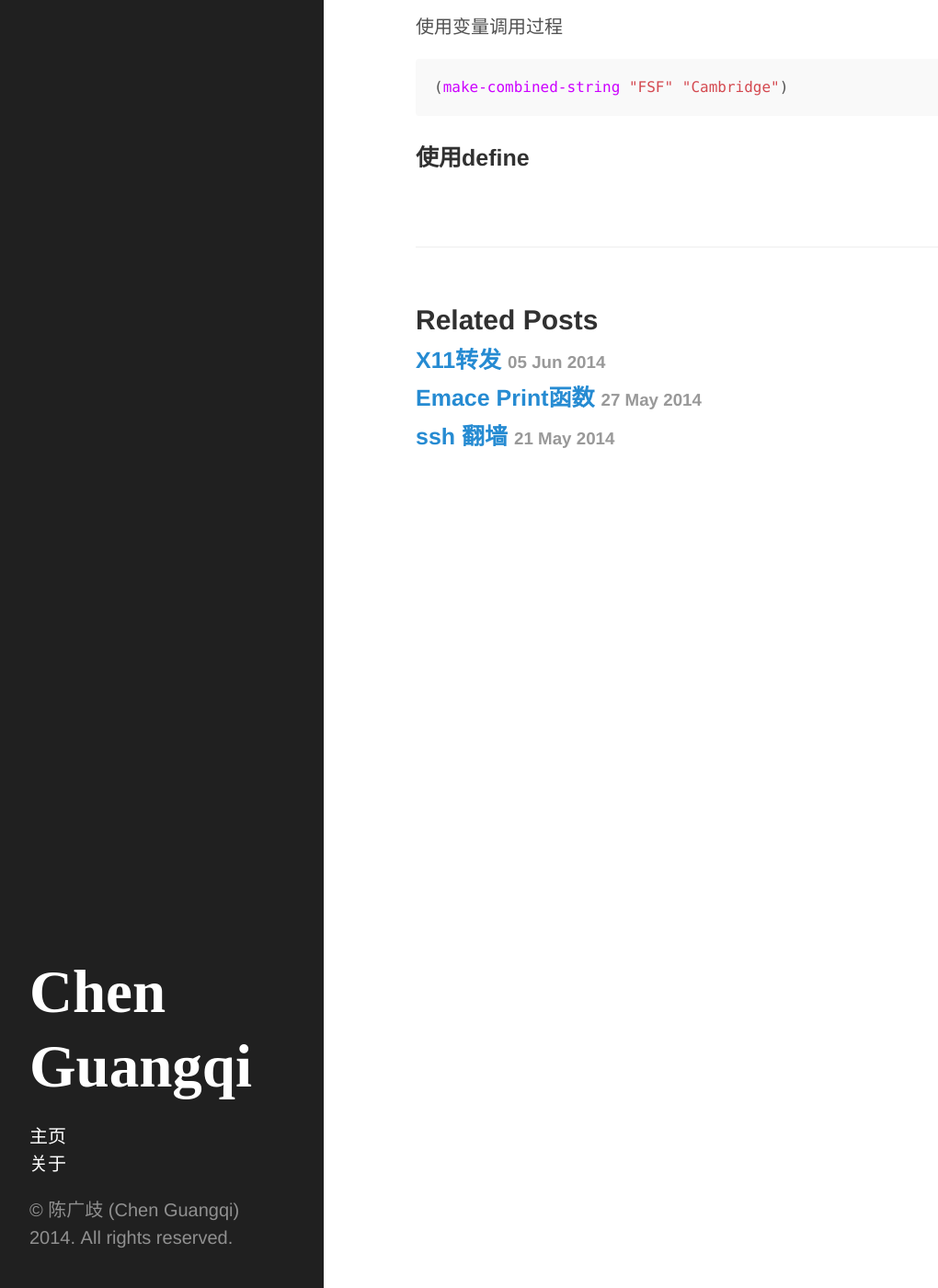
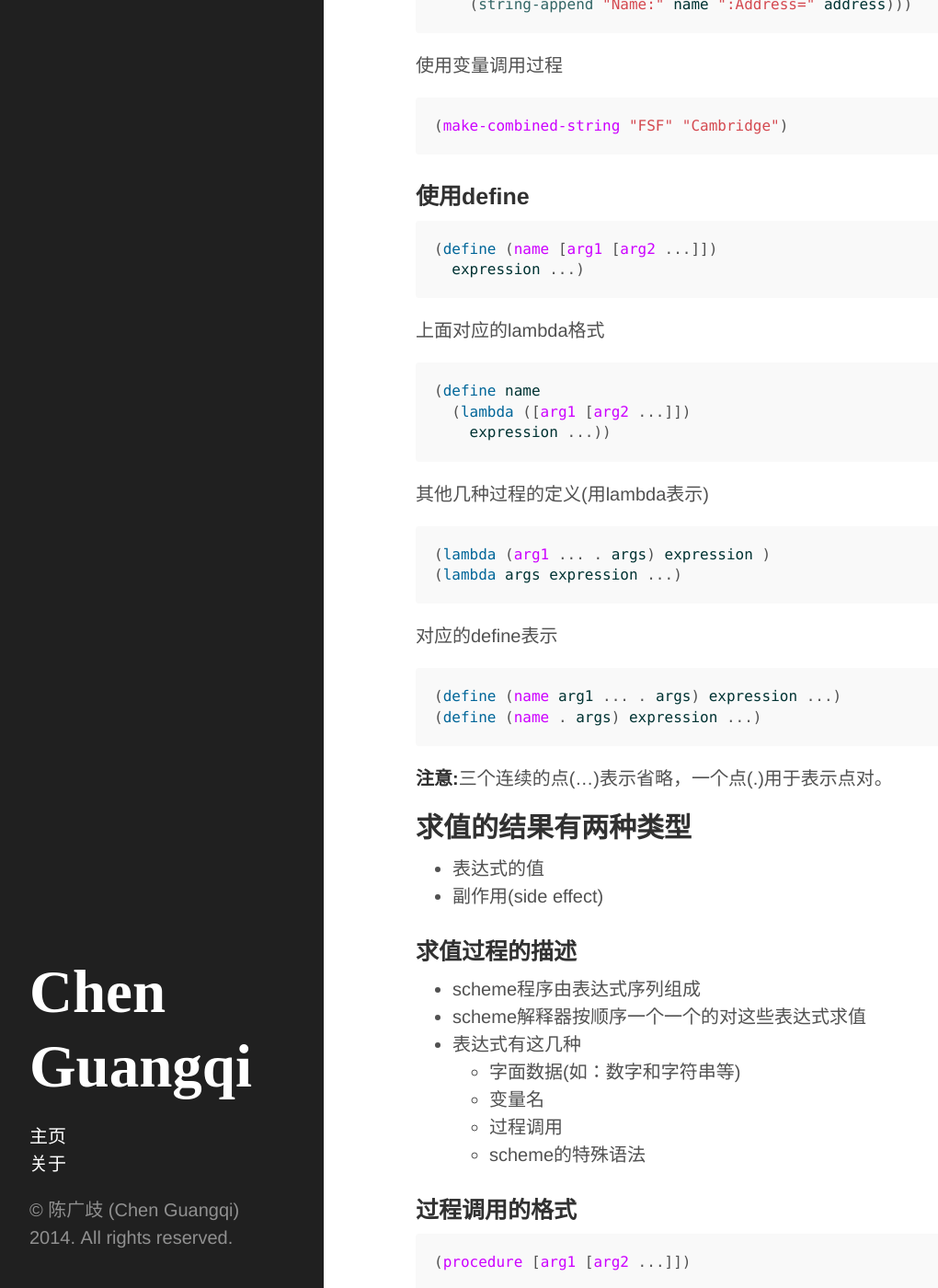
Before and after one commit to chenguangqi/chenguangqi.github.io, a Jekyll site: the page built from _posts/2014-06-19-guile-get-start.md, in a window 1280 px wide and 1400 px high, scrolled down 1656 px. Shown: the whole window at 92% size, without its empty margins (8-1028 px from the left). Built offline with Jekyll 4.4.1, drawn with Linux system fonts in a browser that asks for light colours; Markdown is read by kramdown in place of the engine named in the settings; some of the changed text lies outside the part shown.

Commit message:
update 2014-06-19-guile-get-start.md

````diff
--- a/_posts/2014-06-19-guile-get-start.md
+++ b/_posts/2014-06-19-guile-get-start.md
@@ -2,6 +2,8 @@
 layout: post
 title: Guile 入门
 ---
+
+***
 
 ## 基本类型
 
@@ -73,3 +75,105 @@ title: Guile 入门
 ```
 
 ### 使用define
+
+```scheme
+(define (name [arg1 [arg2 ...]])
+  expression ...)
+```
+
+上面对应的lambda格式
+
+```scheme
+(define name
+  (lambda ([arg1 [arg2 ...]])
+    expression ...))
+```
+
+其他几种过程的定义(用lambda表示)
+
+```scheme
+(lambda (arg1 ... . args) expression )
+(lambda args expression ...)
+```
+
+对应的define表示
+
+```scheme
+(define (name arg1 ... . args) expression ...)
+(define (name . args) expression ...)
+```
+
+**注意:**三个连续的点(...)表示省略，一个点(.)用于表示点对。
+
+## 求值的结果有两种类型
+
+* 表达式的值
+* 副作用(side effect)
+
+### 求值过程的描述
+
+* scheme程序由表达式序列组成
+* scheme解释器按顺序一个一个的对这些表达式求值
+* 表达式有这几种
+    * 字面数据(如：数字和字符串等)
+    * 变量名
+    * 过程调用
+    * scheme的特殊语法
+
+### 过程调用的格式
+
+```scheme
+(procedure [arg1 [arg2 ...]])
+```
+
+其中`procedure`表达式的求值结果值必须是一个过程。
+
+### 对过程调用的求值处理
+
+* 分别对表达式`procedure`,`arg1`,`arg2`求值。
+* 以`procedure`表达式的值为过程，以`arg1`,`arg2`等表达式的值为参数，进行调用。
+
+## 尾递归(tail recursive)
+
+不消耗stack空间和其他资源，可以进大数据和长时间计算。
+
+例子:
+
+```scheme
+(define (foo n)
+  (diplay n)
+  (newline)
+  (foo (1+ n)))
+```
+
+另一个例子:
+
+```scheme
+(define (my-last lst)
+  (if (null? (cdr lst))
+      (car lst)
+	  (my-last (cdr lst))))
+```
+
+实现正确尾递归的位置
+
+* `and`的最后一个表达式
+* `begin`的最后一个表达式
+* `case`的最后一个表达式
+* `cond`的最后一个表达式
+* `do`的最后一个表达式
+* `if`的then或else表达式
+* `lambda`的最后一个表达式
+* `let, let* letrec, let-syntax, letrec-syntax`body部分的最后一个表达式
+* `or`的最后一个表达式
+
+下面的核心函数是尾递归实现
+
+* apply
+* call-with-current-continuation
+* call-with-values
+* eval
+* string-any, string-every
+
+***
+未完待续...
````
Also changed, not shown: _posts/2014-06-19-guile-get-start.html (added, +146 -0 lines).
